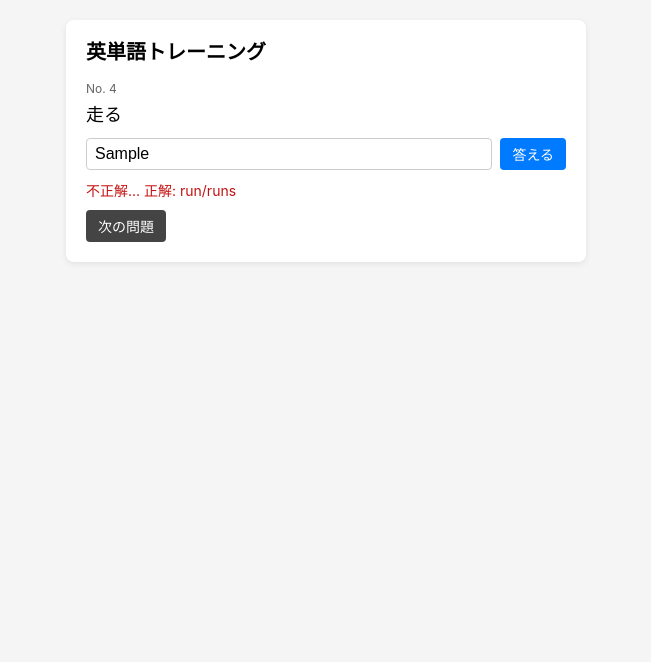
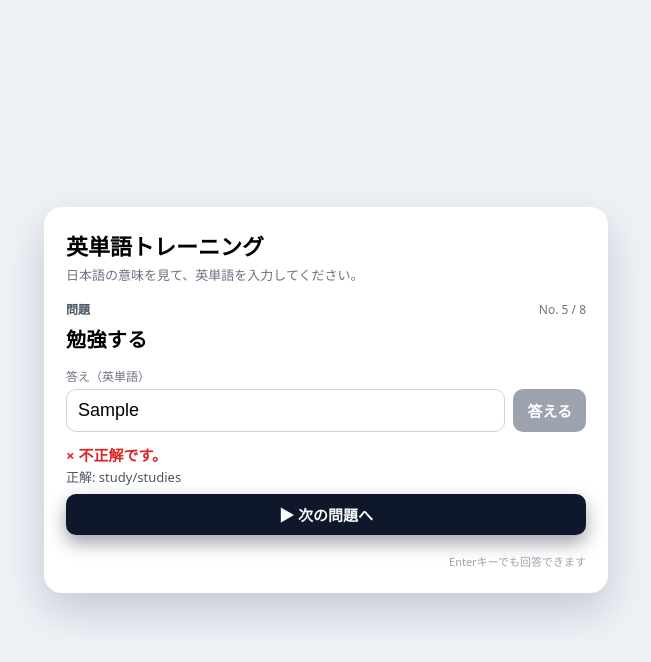
Before and after one commit to yuji2024effectmeiji-oss/vocab, a plain HTML site: page vocab.html in a window 1280 px wide. Both pictures are taken after typing "Sample" into the empty fields and a click on the button "答える". Shown: the whole page, without its empty margins (314-965 px from the left). Drawn offline with Linux system fonts and the light colour scheme.

Commit message:
Update vocab.html

```diff
--- a/vocab.html
+++ b/vocab.html
@@ -3,128 +3,253 @@
 <head>
   <meta charset="UTF-8">
   <title>英単語トレーニング</title>
+  <!-- スマホで縮小されないための指定 -->
+  <meta name="viewport" content="width=device-width, initial-scale=1">
+
   <style>
+    /* ベースレイアウト */
     body {
-      font-family: -apple-system, BlinkMacSystemFont, "Helvetica Neue", Arial, "YuGothic", "Yu Gothic", sans-serif;
-      background: #f5f5f5;
       margin: 0;
-      padding: 20px;
+      padding: 16px;
+      min-height: 100vh;
+      box-sizing: border-box;
+      font-family: system-ui, -apple-system, BlinkMacSystemFont,
+        "Segoe UI", "Helvetica Neue", Arial, "YuGothic", "Yu Gothic",
+        "Meiryo", sans-serif;
+      background: #eef2f7;
+      display: flex;
+      align-items: center;
+      justify-content: center;
     }
-    .container {
-      max-width: 480px;
-      margin: 0 auto;
+
+    .app {
+      width: 100%;
+      max-width: 520px;
       background: #ffffff;
-      padding: 16px 20px 20px;
-      border-radius: 8px;
-      box-shadow: 0 2px 6px rgba(0,0,0,0.08);
+      border-radius: 18px;
+      padding: 20px 18px 22px;
+      box-shadow: 0 18px 40px rgba(15, 23, 42, 0.18);
     }
+
     h1 {
+      font-size: 22px;
+      margin: 0 0 4px;
+    }
+
+    .subtitle {
+      font-size: 13px;
+      color: #6b7280;
+      margin-bottom: 16px;
+    }
+
+    .question-meta {
+      display: flex;
+      justify-content: space-between;
+      align-items: baseline;
+      font-size: 12px;
+      color: #6b7280;
+      margin-bottom: 6px;
+    }
+
+    .question-label {
+      font-weight: 600;
+      color: #4b5563;
+    }
+
+    .question-text {
       font-size: 20px;
-      margin: 0 0 16px;
+      font-weight: 600;
+      letter-spacing: 0.02em;
+      margin-bottom: 14px;
     }
-    #question-box {
-      margin-bottom: 12px;
+
+    form {
+      margin: 0;
     }
-    #question-number {
+
+    .field-label {
       font-size: 12px;
-      color: #666;
+      color: #6b7280;
       margin-bottom: 4px;
     }
-    #question-text {
-      font-size: 18px;
-      font-weight: 500;
-    }
-    form {
+
+    .field-row {
       display: flex;
       gap: 8px;
-      margin-top: 10px;
+      align-items: stretch;
     }
+
     input[type="text"] {
       flex: 1;
-      padding: 6px 8px;
-      font-size: 16px;
-      border-radius: 4px;
-      border: 1px solid #ccc;
+      font-size: 18px;
+      padding: 10px 11px;
+      border-radius: 10px;
+      border: 1px solid #cbd5e1;
+      outline: none;
+      box-sizing: border-box;
     }
+
+    input[type="text"]:focus {
+      border-color: #3b82f6;
+      box-shadow: 0 0 0 2px rgba(59, 130, 246, 0.22);
+    }
+
     button {
-      padding: 6px 12px;
-      font-size: 14px;
-      border-radius: 4px;
+      font-size: 15px;
+      font-weight: 600;
+      border-radius: 10px;
+      padding: 10px 14px;
       border: none;
       cursor: pointer;
+      transition: transform 0.05s ease, box-shadow 0.1s ease,
+        background-color 0.1s ease;
+      white-space: nowrap;
     }
-    button[type="submit"] {
-      background: #007aff;
-      color: #fff;
+
+    button:active {
+      transform: translateY(1px);
+      box-shadow: none;
     }
-    #next-btn {
-      margin-top: 10px;
-      background: #444;
-      color: #fff;
-      display: none;
+
+    .btn-primary {
+      background: #2563eb;
+      color: #ffffff;
+      box-shadow: 0 8px 20px rgba(37, 99, 235, 0.45);
     }
-    #result {
-      margin-top: 10px;
-      font-size: 14px;
+
+    .btn-primary:disabled {
+      background: #9ca3af;
+      box-shadow: none;
+      cursor: default;
     }
+
+    .btn-secondary {
+      width: 100%;
+      margin-top: 8px;
+      background: #0f172a;
+      color: #f9fafb;
+      box-shadow: 0 8px 18px rgba(15, 23, 42, 0.4);
+      display: none; /* 初期は非表示 */
+    }
+
+    .result {
+      margin-top: 12px;
+      font-size: 15px;
+      min-height: 1.4em;
+    }
+
     .result-ok {
-      color: #0a7d17;
+      color: #059669;
+      font-weight: 600;
     }
+
     .result-ng {
-      color: #c41212;
+      color: #dc2626;
+      font-weight: 600;
     }
+
     .result-warn {
-      color: #b36b00;
+      color: #b45309;
+      font-weight: 600;
+    }
+
+    .correct-answer {
+      font-size: 13px;
+      color: #4b5563;
+      margin-top: 2px;
+    }
+
+    .footer-note {
+      margin-top: 18px;
+      font-size: 11px;
+      color: #9ca3af;
+      text-align: right;
+    }
+
+    /* 画面が広いときは少しだけ余白をプラス */
+    @media (min-width: 768px) {
+      body {
+        padding: 32px;
+      }
+      .app {
+        padding: 22px 22px 24px;
+      }
     }
   </style>
 </head>
 <body>
-  <div class="container">
+  <div class="app">
     <h1>英単語トレーニング</h1>
-
-    <div id="question-box">
-      <div id="question-number"></div>
-      <div id="question-text"></div>
+    <div class="subtitle">
+      日本語の意味を見て、英単語を入力してください。
     </div>
 
-    <form id="answer-form">
+    <div class="question-meta">
+      <div class="question-label">問題</div>
+      <div id="question-number"></div>
+    </div>
+    <div id="question-text" class="question-text"></div>
+
+    <form id="answer-form" autocomplete="off">
+      <div class="field-label">答え（英単語）</div>
+      <div class="field-row">
         <input
           type="text"
           id="answer-input"
+          inputmode="latin"
+          autocapitalize="none"
           autocomplete="off"
-        placeholder="ここに答えを入力"
+          spellcheck="false"
+          placeholder="ここに入力"
         >
-      <button type="submit">答える</button>
+        <button type="submit" class="btn-primary" id="submit-btn">
+          答える
+        </button>
+      </div>
     </form>
 
-    <div id="result"></div>
-    <button id="next-btn">次の問題</button>
+    <div id="result" class="result"></div>
+    <button id="next-btn" class="btn-secondary">
+      ▶ 次の問題へ
+    </button>
+
+    <div class="footer-note">
+      Enterキーでも回答できます
+    </div>
   </div>
 
   <script>
-    // ここに単語リストを用意します --------------------
-    // prompt : 出題（日本語など）
-    // answer : 正解の英単語（複数OK → "apple/apples" のように / や , で区切る）
+    // ------------------------------
+    // ここに単語リストを用意します
+    // prompt: 出題テキスト（日本語など）
+    // answer: 正解の英単語
+    //   複数OK → "study/studies" のように / や , で区切る
+    // ------------------------------
     const questions = [
-      { prompt: "リンゴ",      answer: "apple" },
-      { prompt: "バナナ",      answer: "banana" },
-      { prompt: "図書館",      answer: "library" },
-      { prompt: "走る",        answer: "run/runs" },      // 複数パターン例
-      { prompt: "勉強する",    answer: "study/studies" } // 複数パターン例
+      { prompt: "リンゴ",         answer: "apple" },
+      { prompt: "バナナ",         answer: "banana" },
+      { prompt: "図書館",         answer: "library" },
+      { prompt: "走る",           answer: "run/runs" },
+      { prompt: "勉強する",       answer: "study/studies" },
+      { prompt: "教室",           answer: "classroom" },
+      { prompt: "朝食",           answer: "breakfast" },
+      { prompt: "夕食",           answer: "dinner/supper" }
     ];
-    // ---------------------------------------------
+    // ↑ お好きなだけ追加してください
 
     let currentIndex = -1;
 
     function normalize(str) {
-      return str.trim().toLowerCase();
+      return str
+        .trim()
+        .toLowerCase()
+        .replace(/\s+/g, " "); // 複数スペースを1つに
     }
 
     function pickRandomQuestion() {
       if (questions.length === 0) return;
 
       let newIndex;
-      // 同じ問題が続かないように
       do {
         newIndex = Math.floor(Math.random() * questions.length);
       } while (questions.length > 1 && newIndex === currentIndex);
@@ -133,52 +258,63 @@
       const q = questions[currentIndex];
 
       document.getElementById("question-number").textContent =
-        "No. " + (currentIndex + 1);
+        `No. ${currentIndex + 1} / ${questions.length}`;
       document.getElementById("question-text").textContent = q.prompt;
 
-      document.getElementById("answer-input").value = "";
-      document.getElementById("answer-input").focus();
+      const input = document.getElementById("answer-input");
+      input.value = "";
+      input.focus();
 
       const resultDiv = document.getElementById("result");
       resultDiv.textContent = "";
-      resultDiv.className = "";
+      resultDiv.className = "result";
 
-      document.getElementById("next-btn").style.display = "none";
+      const nextBtn = document.getElementById("next-btn");
+      nextBtn.style.display = "none";
+
+      document.getElementById("submit-btn").disabled = false;
     }
 
-    document.getElementById("answer-form").addEventListener("submit", function(e) {
+    document
+      .getElementById("answer-form")
+      .addEventListener("submit", function (e) {
         e.preventDefault();
+        if (currentIndex < 0) return;
 
-      if (currentIndex < 0) return; // 念のため
+        const inputEl = document.getElementById("answer-input");
+        const answer = normalize(inputEl.value);
+        const resultDiv = document.getElementById("result");
+        const nextBtn = document.getElementById("next-btn");
 
-      const input = normalize(document.getElementById("answer-input").value);
-      const correctRaw = questions[currentIndex].answer;
-      const resultDiv = document.getElementById("result");
-
-      if (!input) {
+        if (!answer) {
           resultDiv.textContent = "何か入力してください。";
-        resultDiv.className = "result-warn";
+          resultDiv.className = "result result-warn";
           return;
         }
 
-      // "apple/apples, an apple" のような形を全部候補にする
-      const correctCandidates = correctRaw
+        const rawCorrect = questions[currentIndex].answer;
+        const candidates = rawCorrect
           .split(/[\/,]/)
           .map(s => normalize(s))
           .filter(s => s.length > 0);
 
-      if (correctCandidates.includes(input)) {
-        resultDiv.textContent = "正解！";
-        resultDiv.className = "result-ok";
+        if (candidates.includes(answer)) {
+          resultDiv.textContent = "◎ 正解です！";
+          resultDiv.className = "result result-ok";
         } else {
-        resultDiv.textContent = "不正解… 正解: " + correctRaw;
-        resultDiv.className = "result-ng";
+          resultDiv.innerHTML =
+            `<span class="result-ng">× 不正解です。</span>` +
+            `<div class="correct-answer">正解: ${rawCorrect}</div>`;
+          resultDiv.className = "result";
         }
 
-      document.getElementById("next-btn").style.display = "inline-block";
+        nextBtn.style.display = "block";
+        document.getElementById("submit-btn").disabled = true;
       });
 
-    document.getElementById("next-btn").addEventListener("click", function() {
+    document
+      .getElementById("next-btn")
+      .addEventListener("click", function () {
         pickRandomQuestion();
       });
 
```
Lines whose indentation alone changed are shown as unchanged.
